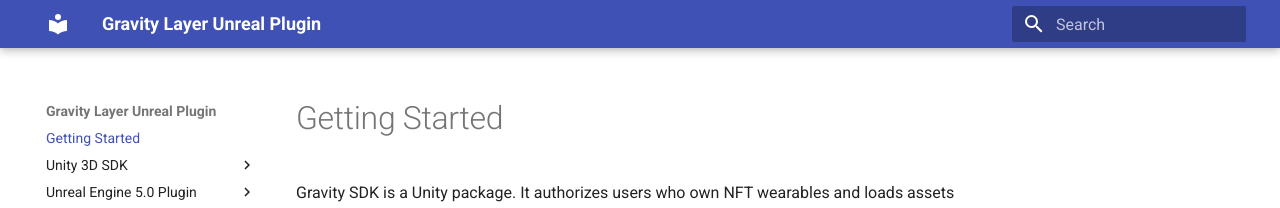
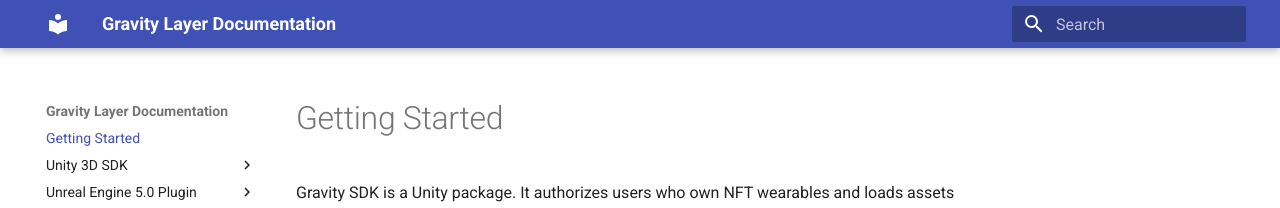
Before and after one commit to Gravity-Studio-Digital-Wear/Documentation, an MkDocs documentation site: the page built from docs/index.md, in a window 1280 px wide. Shown: the top 208 px of the page. Built offline with MkDocs 1.6.1 and Material for MkDocs 9.7.7, drawn with Linux system fonts in a browser that asks for light colours.

Commit message:
Update mkdocs.yml
title updated

```diff
--- a/mkdocs.yml
+++ b/mkdocs.yml
@@ -1,4 +1,4 @@
-site_name: Gravity Layer Unreal Plugin
+site_name: Gravity Layer Documentation
 nav:
     - Getting Started: index.md
     - Unity 3D SDK:
```
